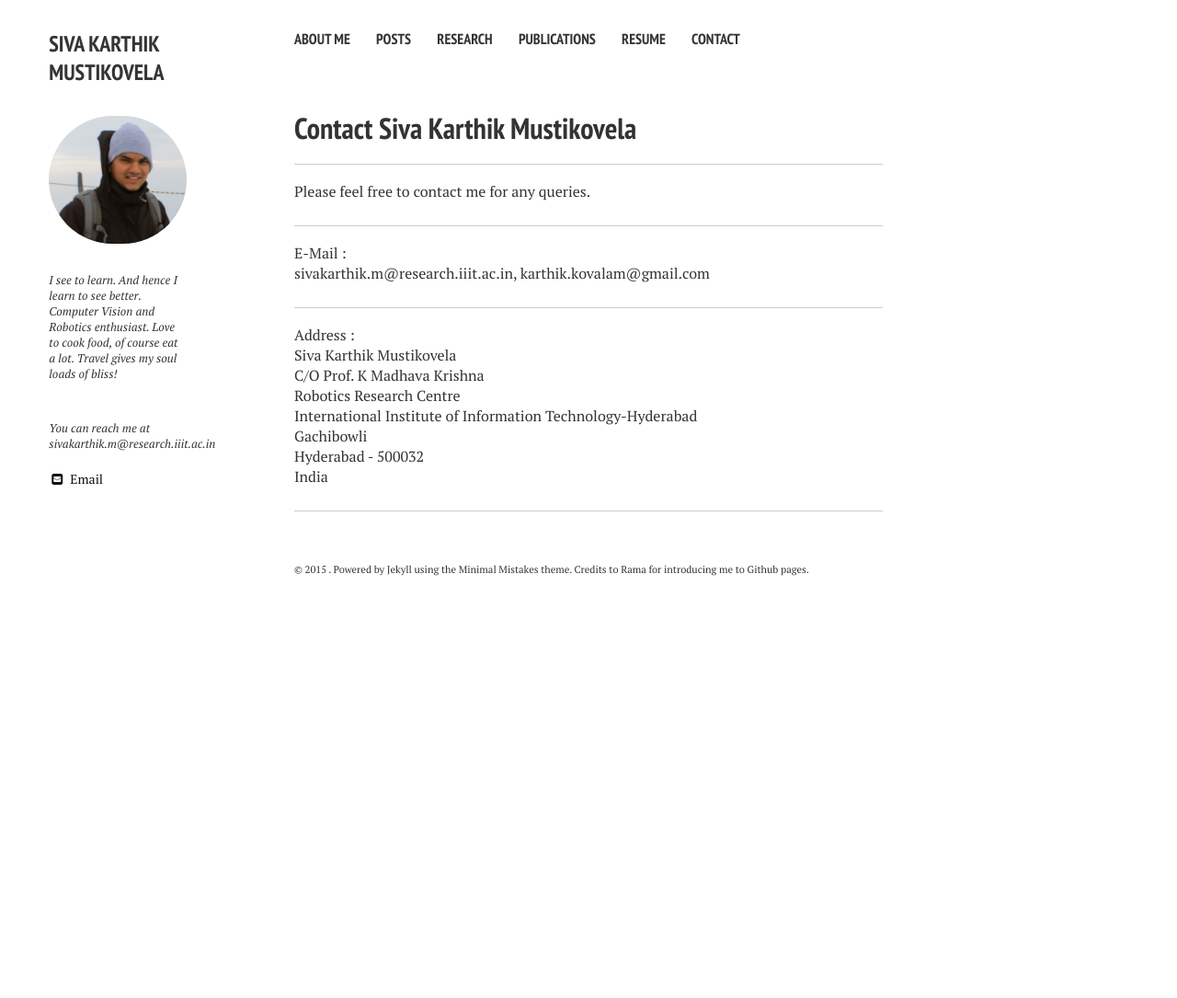
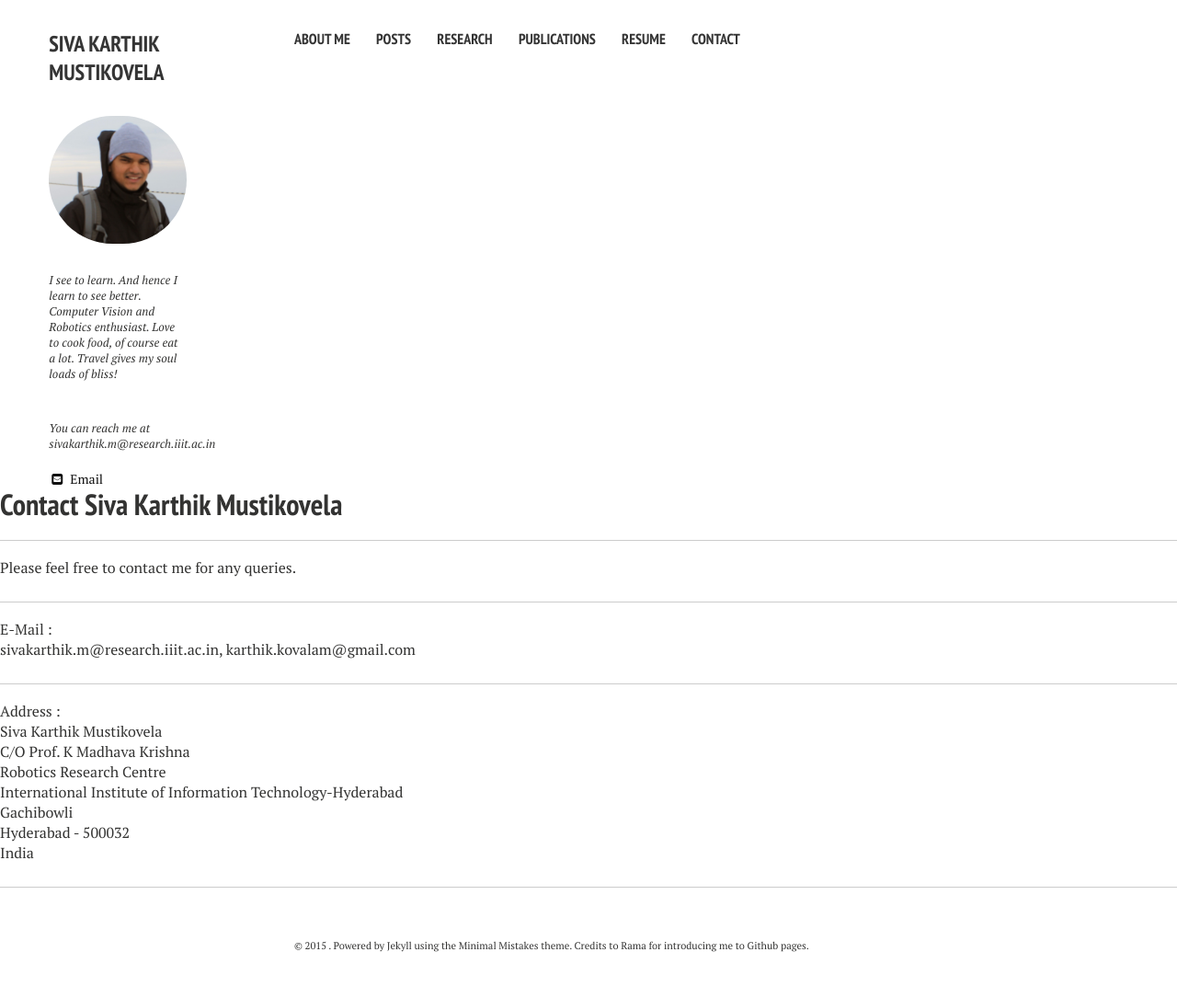
Before and after one commit to sivakm/sivakm.github.io, a Jekyll site: the page built from Contact/index.md, in a window 1280 px wide. Shown: the whole page at 92% size. Built offline with Jekyll 4.4.1, drawn with Linux system fonts in a browser that asks for light colours; nearby versions of some CDN libraries; before the commit the page ends 900 px from its top, so only the background shows below that.

Commit message:
17feb915

```diff
--- a/_sass/page.scss
+++ b/_sass/page.scss
@@ -234,7 +234,7 @@ $button-size: 1.5rem;
 		@include suffix(12,1);
 		margin-bottom: 2em;
 		@media #{$small} {
-			@include grid(12,6);
+			@include grid(12,12);
 			@include prefix(12,0);
 			@include suffix(12,0);
 		}
```
